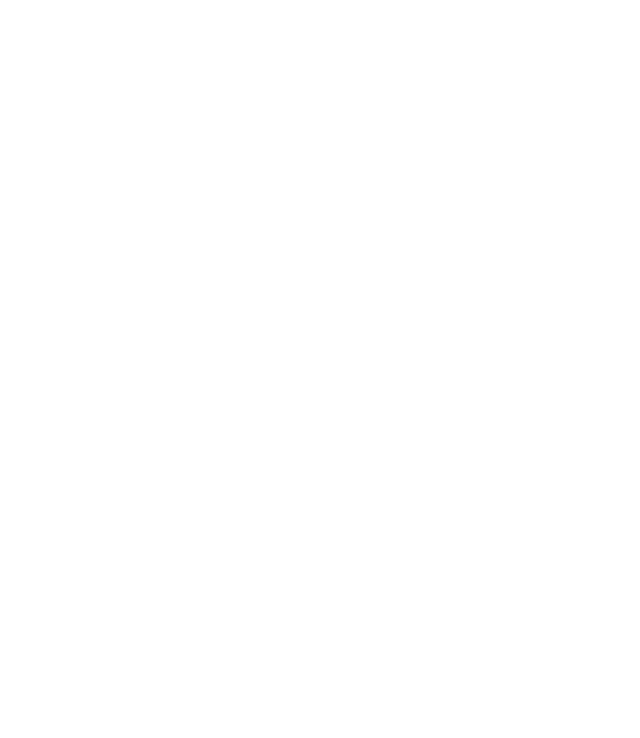
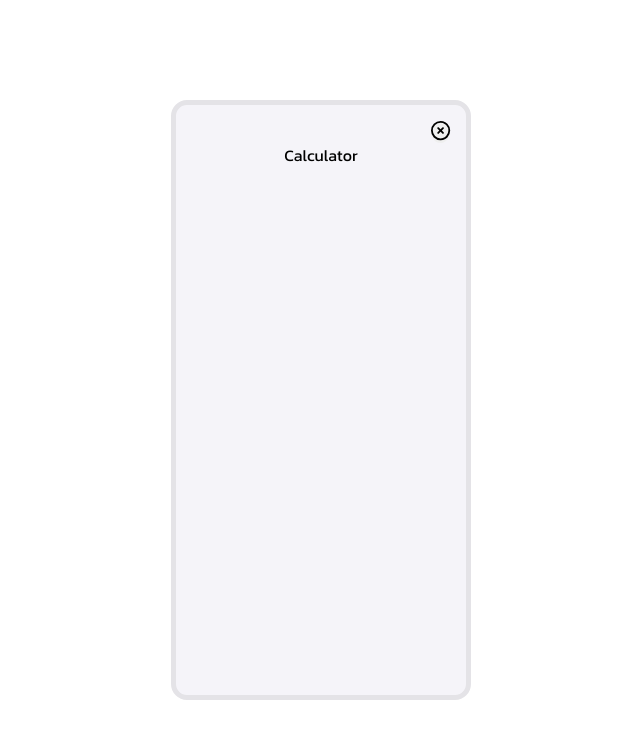
Before and after one commit to sophocles99/calculator, a React (Vite) app: page / in a window 1280 px wide. Shown: the top 738 px of the page, without its empty margins (319-959 px from the left). Built offline with nearby package versions, Linux system fonts and the light colour scheme.

Commit message:
create Header, Nav and Display components and start styling with CSS modules

```diff
--- a/package.json
+++ b/package.json
@@ -10,6 +10,9 @@
     "preview": "vite preview"
   },
   "dependencies": {
+    "@fortawesome/fontawesome-svg-core": "^6.4.2",
+    "@fortawesome/free-regular-svg-icons": "^6.4.2",
+    "@fortawesome/react-fontawesome": "^0.2.0",
     "react": "^18.2.0",
     "react-dom": "^18.2.0"
   },
--- a/src/App.tsx
+++ b/src/App.tsx
@@ -1,11 +1,12 @@
-import './App.css'
+import Display from "./components/Display";
+import Header from "./components/Header";
+import styles from "./styles/App.module.css";
 
-function App() {
+const App = () => {
+  return <main className={styles.App}>
+    <Header />
+    <Display />
+  </main>;
+};
 
-  return (
-    <>
-    </>
-  )
-}
-
-export default App
+export default App;
--- /dev/null
+++ b/src/components/Display.tsx
@@ -0,0 +1,7 @@
+import styles from "../styles/Display.module.css";
+
+const Display = () => {
+  return <section className={styles.display}></section>;
+};
+
+export default Display;
--- /dev/null
+++ b/src/components/Header.tsx
@@ -0,0 +1,13 @@
+import Nav from "./Nav";
+import styles from "../styles/Header.module.css";
+
+const Header = () => {
+  return (
+    <header className={styles.header}>
+      <Nav />
+      <p className={styles.title}>Calculator</p>
+    </header>
+  );
+};
+
+export default Header;
--- /dev/null
+++ b/src/components/Nav.tsx
@@ -0,0 +1,15 @@
+import { FontAwesomeIcon } from "@fortawesome/react-fontawesome";
+import { faCircleXmark } from "@fortawesome/free-regular-svg-icons";
+import styles from "../styles/Nav.module.css";
+
+const Nav = () => {
+  return (
+    <nav className={styles.nav}>
+      <button className={styles.closeButton}>
+        <FontAwesomeIcon icon={faCircleXmark} />
+      </button>
+    </nav>
+  );
+};
+
+export default Nav;
--- /dev/null
+++ b/src/styles/App.module.css
@@ -0,0 +1,23 @@
+@import url('https://fonts.googleapis.com/css2?family=Kanit&display=swap');
+
+* {
+  box-sizing: border-box;
+  padding: 0;
+  margin: 0;
+}
+
+body {
+  display: flex;
+  justify-content: center;
+  align-items: center;
+  height: 100vh;
+}
+
+.App {
+  width: 300px;
+  height: 600px;
+  padding: 1rem;
+  border-radius: 1rem;
+  border: 5px solid #E4E3E7;
+  background-color: #F5F4F9
+}
--- /dev/null
+++ b/src/styles/Header.module.css
@@ -0,0 +1,10 @@
+.header {
+  display: flex;
+  flex-direction: column;
+  width: 100%;
+}
+
+.title {
+  font-family: Kanit, sans-serif;
+  text-align: center;
+}
--- /dev/null
+++ b/src/styles/Nav.module.css
@@ -0,0 +1,10 @@
+.nav {
+  display: flex;
+  justify-content: flex-end;
+}
+
+.closeButton {
+  font-size: 1.2rem;
+  border-radius: 50%;
+  border: none;
+}
```
Also changed, not shown: src/styles/Display.module.css (added), 1 other file (tests, documents, lock files or other folders).
